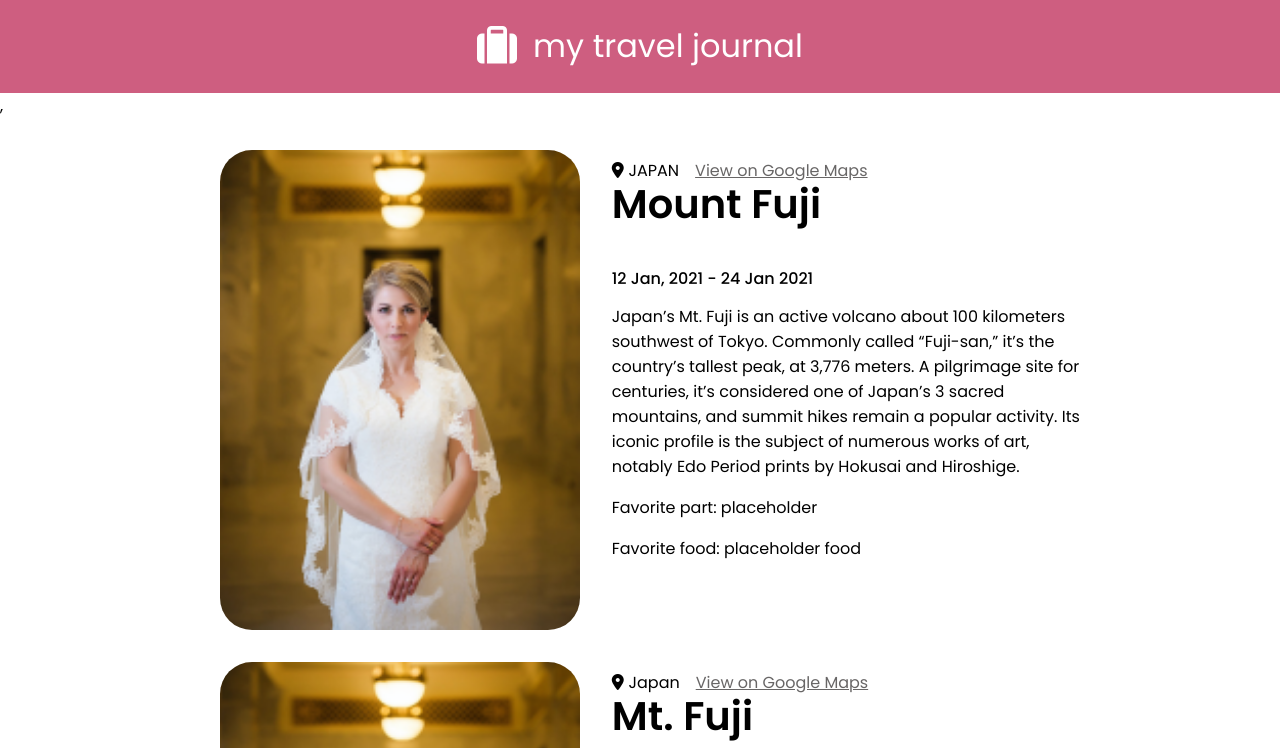
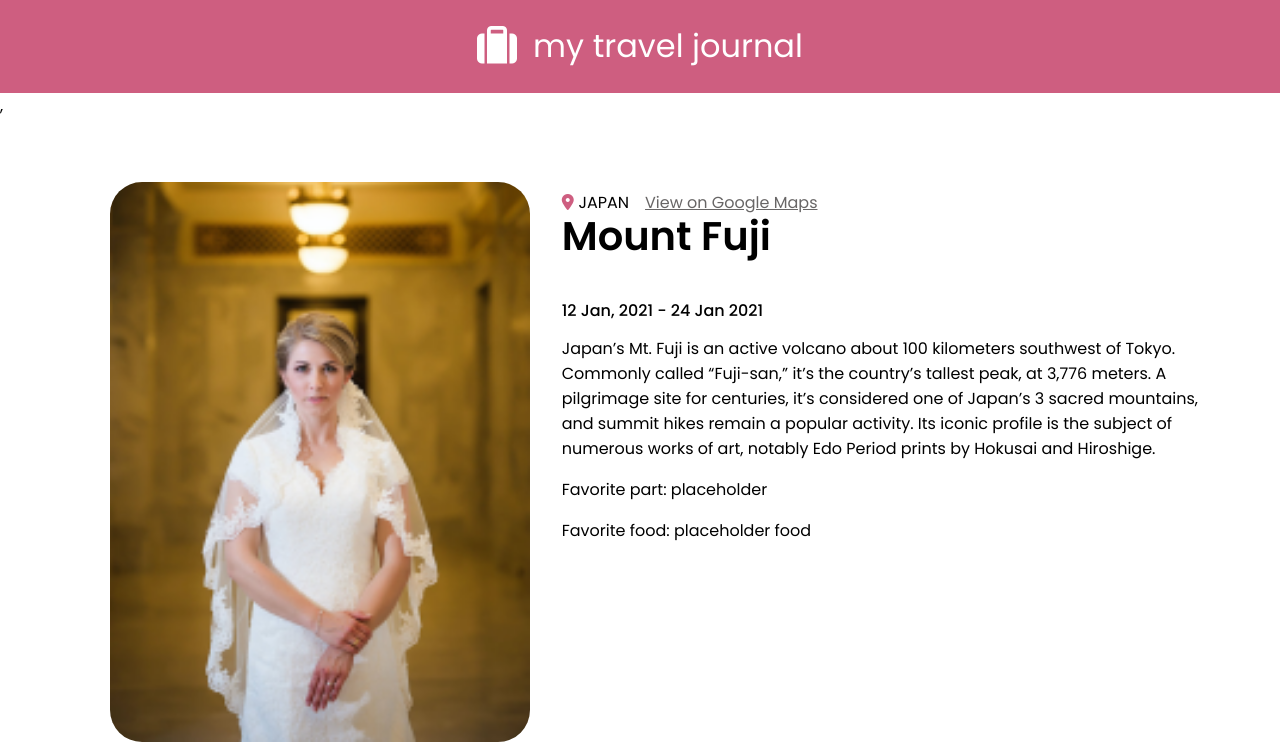
Before and after one commit to maryferrer/travel-journal, a React (Create React App) app: page / in a window 1280 px wide. Shown: the top 748 px of the page. Built offline with nearby package versions, Linux system fonts and the light colour scheme.

Commit message:
add styles to card component

```diff
--- a/src/index.css
+++ b/src/index.css
@@ -27,14 +27,13 @@ body {
 
 /* Card */
 .card--container {
-  margin-top: 2rem;
-  margin-bottom: 2rem;
+  margin-top: 4rem;
+  margin-bottom: 4rem;
   display: flex;
   justify-content: center;
 }
-
 .card--img {
-  height: 30rem;
+  height: 35rem;
   margin: 0 2rem 0 2rem;
   border-radius: 2rem;
 }
@@ -67,6 +66,9 @@ body {
   margin-top: .5rem;
 }
 .card--description {
-  max-width: 30rem;
+  max-width: 40rem;
+}
+.country--container i {
+  color:rgb(206, 94, 128);
 }
 /* end of Card */
```
